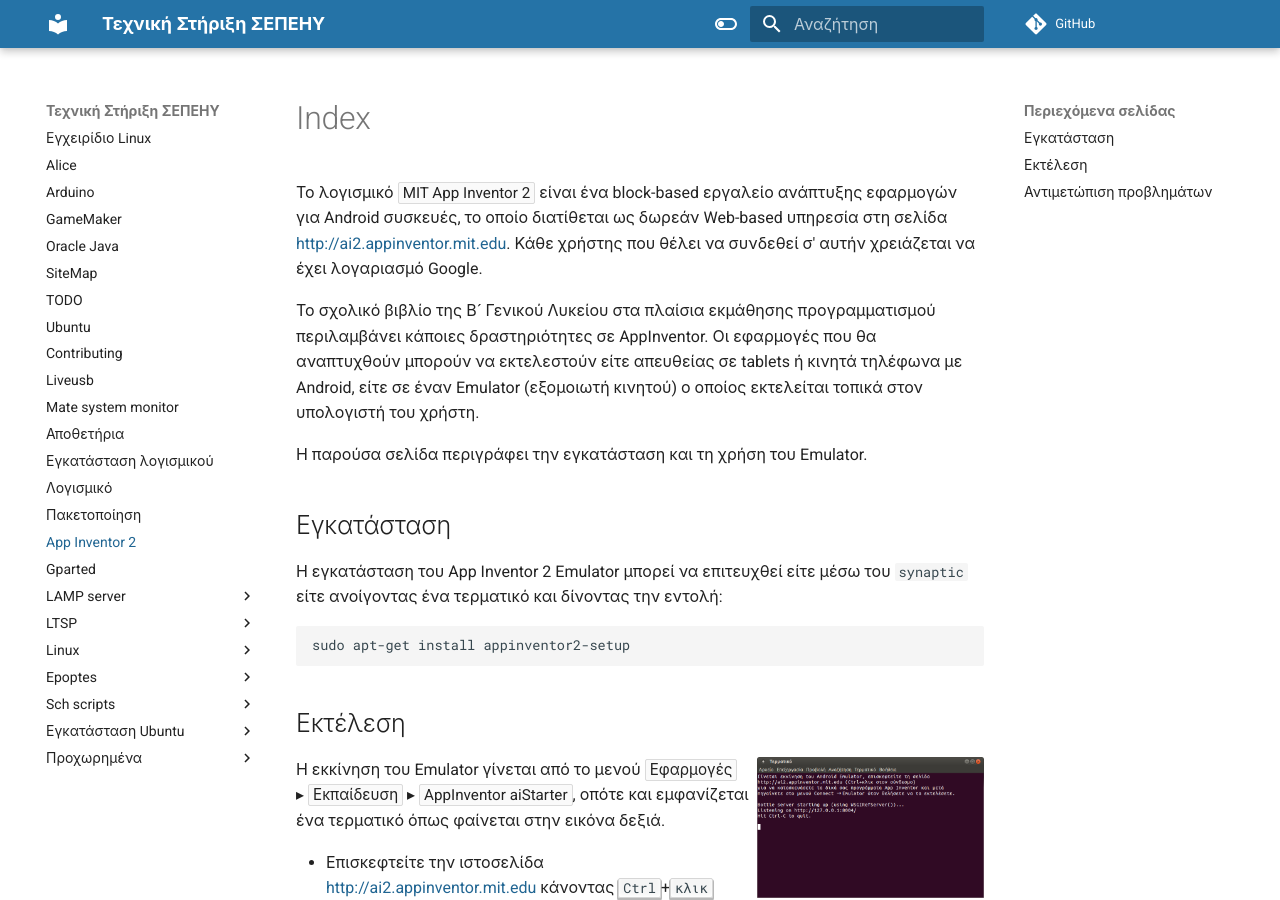
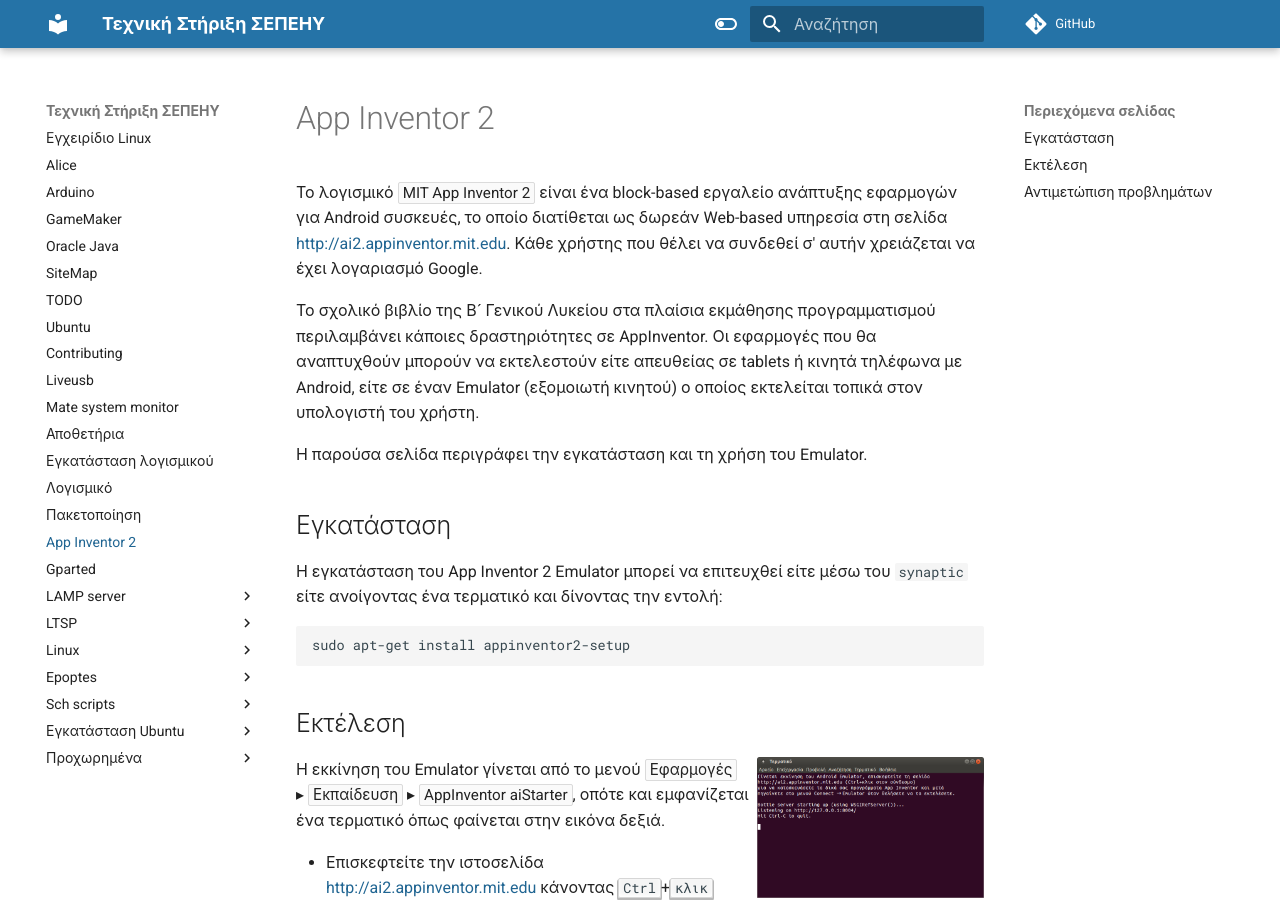
Before and after one commit to siahos/el.ltsp.org, an MkDocs documentation site: the page built from docs/App_Inventor_2/index.md, in a window 1280 px wide and 900 px high. Built offline with MkDocs 1.6.1 and Material for MkDocs 9.7.7, drawn with Linux system fonts in a browser that asks for light colours; comment, search, counter and statistics services are not loaded.

Commit message:
Update App_Inventor_2

````diff
--- a/docs/App_Inventor_2/index.md
+++ b/docs/App_Inventor_2/index.md
@@ -1,3 +1,5 @@
+# App Inventor 2
+
 Το λογισμικό ***MIT App Inventor 2*** είναι ένα block-based εργαλείο ανάπτυξης
 εφαρμογών για Android συσκευές, το οποίο διατίθεται ως δωρεάν Web-based
 υπηρεσία στη σελίδα <http://ai2.appinventor.mit.edu>. Κάθε χρήστης που θέλει να
@@ -48,12 +50,10 @@ http://ai2.appinventor.mit.edu, μπορεί ο Emulator να σταματήσε
 
 - Ελέγξτε εάν υπάρχει διαθέσιμη κάποια νεότερη έκδοση του πακέτου
   `appinventor2-setup`:
-
   ```shell-session
   $ sudo apt-get update
   $ sudo apt-get install appinventor2-setup
   ```
-
 - Στη συνέχεια και εάν δεν έχει διορθωθεί το πρόβλημα, κλείστε και ξαναανοίξτε
   το τερματικό του Emulator, και μετά πηγαίνετε στη σελίδα του AppInventor και
   στο μενού ***Connect*** ▸ ***Hard Reset***, ώστε να διαγραφεί η εικονική
@@ -61,7 +61,6 @@ http://ai2.appinventor.mit.edu, μπορεί ο Emulator να σταματήσε
   του.
 - Εάν αυτό όντως βοηθήσει, μπορείτε να το κάνετε για όλους τους χρήστες με μία
   εντολή:
-
   ```shell
   sudo rm -rf /home/*/.appinventor
   ```
````
